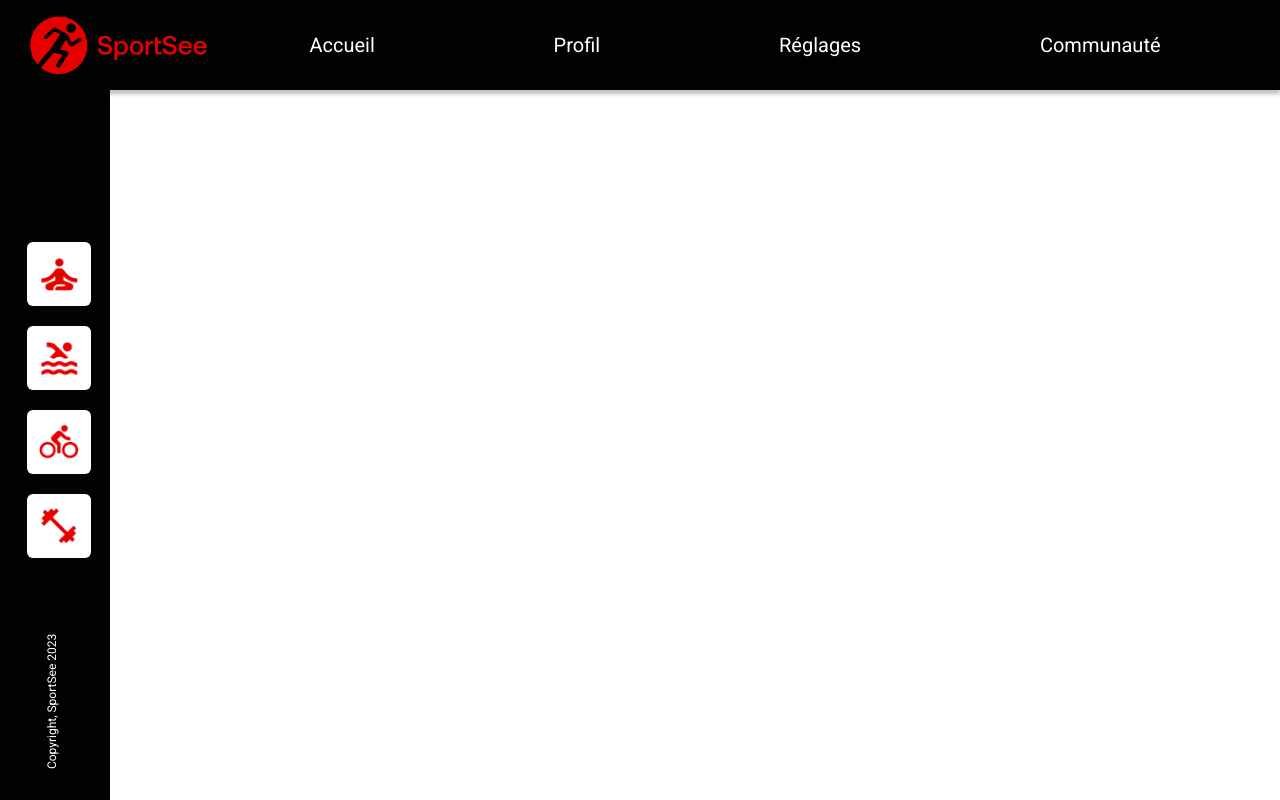
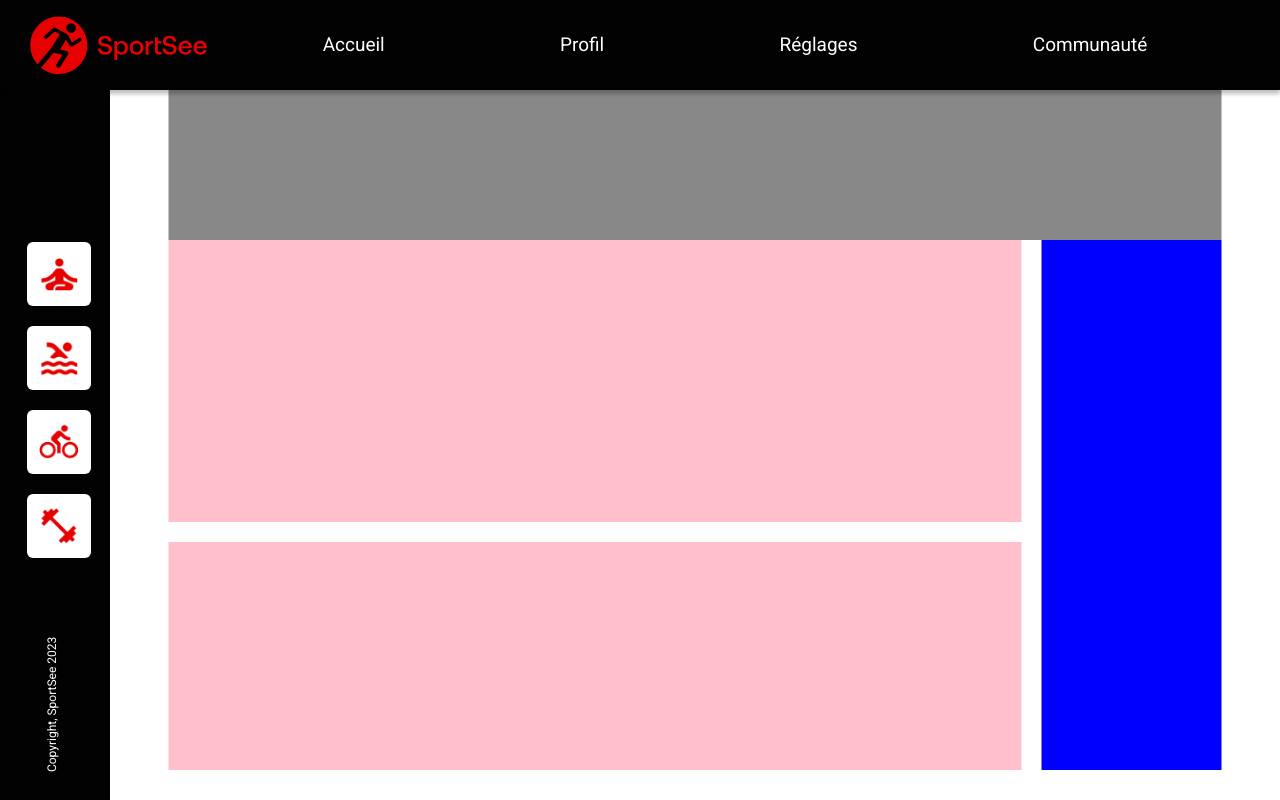
Before and after one commit to cypl/projet12, a React (Create React App) app: page / in a window 1280 px wide. Built offline with nearby package versions, Linux system fonts and the light colour scheme.

Commit message:
layout base

```diff
--- a/src/App.js
+++ b/src/App.js
@@ -1,10 +1,53 @@
+import HeadUser from './components/HeadUser'
 import NavLeft from './components/NavLeft'
 import NavTop from './components/NavTop'
+import styled from 'styled-components'
+import InfosGraph from './components/InfosGraph'
+import FoodConsumption from './components/FoodConsumption'
+import ActivityGraph from './components/ActivityGraph'
+
+const Main = styled.main`
+  position: absolute;
+  top: 90px;
+  left: 110px;
+  width: calc(100% - 110px);
+  height: calc(100% - 90px);
+  background-color: #fff;
+`
+const SectionUser = styled.section`
+  position: absolute;
+  bottom: 30px;
+  width: 90%;
+  max-width: 1100px;
+  left: 50%;
+  transform: translate(-50%, 0);
+  height: calc(100% - 180px);
+  @media (max-width: 1024px) {
+    width: calc(100% - 60px);
+  }
+`
+const ContainerGraph = styled.div`
+  position: absolute;
+  left: 0;
+  bottom: 0;
+  height: 100%;
+  width: calc(82% - 10px);
+`
 
 function App() {
   return (
     <div className="App">
       <NavTop />
+      <Main>
+        <HeadUser />
+        <SectionUser>
+          <ContainerGraph>
+            <ActivityGraph />
+            <InfosGraph />
+          </ContainerGraph>
+          <FoodConsumption />
+        </SectionUser>
+      </Main>
       <NavLeft />
     </div>
   )
--- /dev/null
+++ b/src/components/ActivityGraph.js
@@ -0,0 +1,15 @@
+import styled from 'styled-components'
+
+const ActivityWrapper = styled.article`
+  position: absolute;
+  top: 0;
+  left: 0;
+  height: calc(55% - 10px);
+  width: 100%;
+  background: pink;
+`
+
+function ActivityGraph() {
+  return <ActivityWrapper></ActivityWrapper>
+}
+export default ActivityGraph
--- /dev/null
+++ b/src/components/FoodConsumption.js
@@ -0,0 +1,15 @@
+import styled from 'styled-components'
+
+const AsideUser = styled.aside`
+  position: absolute;
+  right: 0;
+  bottom: 0;
+  height: 100%;
+  width: calc(18% - 10px);
+  background: blue;
+`
+
+function FoodConsumption() {
+  return <AsideUser></AsideUser>
+}
+export default FoodConsumption
--- /dev/null
+++ b/src/components/HeadUser.js
@@ -0,0 +1,20 @@
+import styled from 'styled-components'
+
+const HeadingUser = styled.header`
+  position: absolute;
+  width: 90%;
+  max-width: 1100px;
+  left: 50%;
+  transform: translate(-50%, 0);
+  height: 150px;
+  background: #888;
+  @media (max-width: 1024px) {
+    width: calc(100% - 60px);
+  }
+`
+
+function HeadUser() {
+  return <HeadingUser></HeadingUser>
+}
+
+export default HeadUser
--- /dev/null
+++ b/src/components/InfosGraph.js
@@ -0,0 +1,16 @@
+import styled from 'styled-components'
+
+const Infos = styled.div`
+  position: absolute;
+  bottom: 0;
+  left: 0;
+  height: calc(45% - 10px);
+  width: 100%;
+  background: pink;
+`
+
+function InfosGraph() {
+  return <Infos></Infos>
+}
+
+export default InfosGraph
--- a/src/components/NavLeft.js
+++ b/src/components/NavLeft.js
@@ -23,7 +23,7 @@ const Copyright = styled.p`
   font-weight: 500px;
   transform: rotate(270deg);
   position: absolute;
-  bottom: 90px;
+  bottom: 87px;
   left: -15px;
   white-space: nowrap;
 `
--- a/src/components/NavTop.js
+++ b/src/components/NavTop.js
@@ -1,5 +1,4 @@
 import styled from 'styled-components'
-import { iconCyclisme } from '../utils/icons'
 
 const NavTopContainer = styled.header`
   position: absolute;
@@ -35,8 +34,12 @@ const NavTopMenuUl = styled.ul`
   flex-wrap: wrap;
   justify-content: space-around;
   width: 100%;
+  max-width: 1000px;
+  position: absolute;
+  left: 50%;
+  transform: translate(-50%, 0);
   height: 100%;
-  font-size: 20px;
+  font-size: 19px;
   line-height: 24px;
   font-weight: 400;
 `
@@ -52,7 +55,6 @@ function NavTop() {
           src={'./assets/logo_sportsee.svg'}
           alt={'logo sportSee'}
         ></LogoImg>
-        <div>{() => iconCyclisme()}</div>
       </LogoFig>
       <NavTopMenu>
         <NavTopMenuUl>
--- a/src/utils/icons.js
+++ /dev/null
@@ -1,5 +0,0 @@
-export const iconCyclisme = () => {
-  return `<svg xmlns="http://www.w3.org/2000/svg" viewBox="0 0 40 40">
-    <path d="M25.65,9.64c1.78,0,3.23-1.45,3.23-3.23s-1.45-3.23-3.23-3.23-3.23,1.45-3.23,3.23,1.45,3.23,3.23,3.23ZM8.7,20.14c-4.52,0-8.07,3.55-8.07,8.07s3.55,8.07,8.07,8.07,8.07-3.55,8.07-8.07-3.55-8.07-8.07-8.07Zm0,13.72c-3.07,0-5.65-2.58-5.65-5.65s2.58-5.65,5.65-5.65,5.65,2.58,5.65,5.65-2.58,5.65-5.65,5.65Zm9.36-16.15l3.87-3.87,1.29,1.29c2.1,2.1,4.84,3.39,8.23,3.39v-3.23c-2.42,0-4.36-.97-5.81-2.42l-3.07-3.07c-.81-.65-1.61-.97-2.58-.97s-1.78,.32-2.26,.97l-4.52,4.52c-.65,.65-.97,1.45-.97,2.26,0,.97,.32,1.78,.97,2.26l5.17,4.52v8.07h3.23v-10.01l-3.55-3.71Zm13.24,2.42c-4.52,0-8.07,3.55-8.07,8.07s3.55,8.07,8.07,8.07,8.07-3.55,8.07-8.07-3.55-8.07-8.07-8.07Zm0,13.72c-3.07,0-5.65-2.58-5.65-5.65s2.58-5.65,5.65-5.65,5.65,2.58,5.65,5.65-2.58,5.65-5.65,5.65Z"/>
-  </svg>`
-}
```
